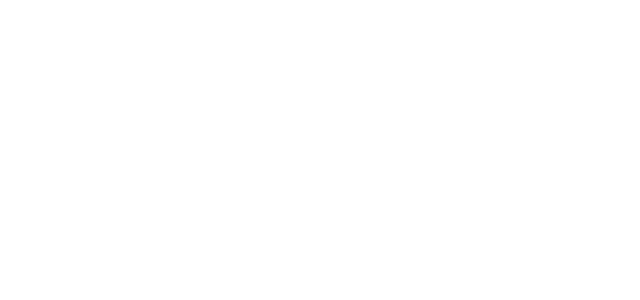
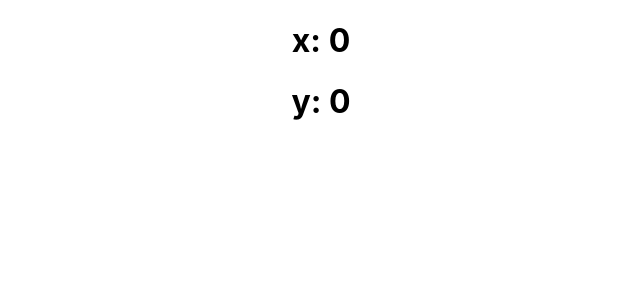
Before and after one commit to boom-sakalaka/React-Hooks-Learning, a React (Create React App) app: page / in a window 1280 px wide. Shown: the top 300 px of the page, without its empty margins (319-959 px from the left). Built offline with nearby package versions, Linux system fonts and the light colour scheme.

Commit message:
添加例子

```diff
--- a/src/App.js
+++ b/src/App.js
@@ -2,7 +2,7 @@
  * @Author: GZH
  * @Date: 2021-06-30 15:54:49
  * @LastEditors: GZH
- * @LastEditTime: 2021-07-01 11:26:21
+ * @LastEditTime: 2021-07-01 14:23:34
  * @FilePath: \my-app\src\App.js
  */
 import './App.css';
@@ -10,6 +10,7 @@
 // import MemoTest from './pages/MemoTest';
 // import UseReducerTest from './pages/UseReducerTest'
 // import UseLayoutEffect from './pages/UseLayoutEffect';
+import MousePosition from './pages/MousePosition';
 
 function App() {
   return (
@@ -23,6 +24,8 @@
       {/* <UseReducerTest /> */}
 
       {/* <UseLayoutEffect /> */}
+
+      <MousePosition />
     </div>
   );
 }
--- /dev/null
+++ b/src/hooks/useMousePisition.js
@@ -0,0 +1,27 @@
+/*
+ * @Author: GZH
+ * @Date: 2021-07-01 14:15:50
+ * @LastEditors: GZH
+ * @LastEditTime: 2021-07-01 14:29:39
+ * @FilePath: \my-app\src\hooks\useMousePisition.js
+ * @Description: 获取鼠标的 自定义hook
+ */
+
+import React, { useEffect, useState } from 'react';
+
+const useMousePisition = () => {
+  const [position, setPosition] = useState({ x: 0, y: 0 });
+  useEffect(() => {
+    const upDataMousePosition = e => {
+      setPosition({ x: e.clientX, y: e.clientY });
+    };
+    document.addEventListener('mousemove', upDataMousePosition);
+    return () => {
+      document.removeEventListener('mousemove', upDataMousePosition);
+    };
+  }, []);
+
+  return position;
+};
+
+export default useMousePisition;
--- /dev/null
+++ b/src/pages/MousePosition.js
@@ -0,0 +1,22 @@
+/*
+ * @Author: GZH
+ * @Date: 2021-07-01 14:14:37
+ * @LastEditors: GZH
+ * @LastEditTime: 2021-07-01 16:04:57
+ * @FilePath: \my-app\src\pages\MousePosition.js
+ * @Description: react hook 获取鼠标位置
+ */
+import React from 'react';
+import useMousePisition from '../hooks/useMousePisition';
+
+const MousePosition = () => {
+  const { x, y } = useMousePisition();
+  return (
+    <div>
+      <h1>x: {x}</h1>
+      <h1>y: {y}</h1>
+    </div>
+  );
+};
+
+export default MousePosition;
```
